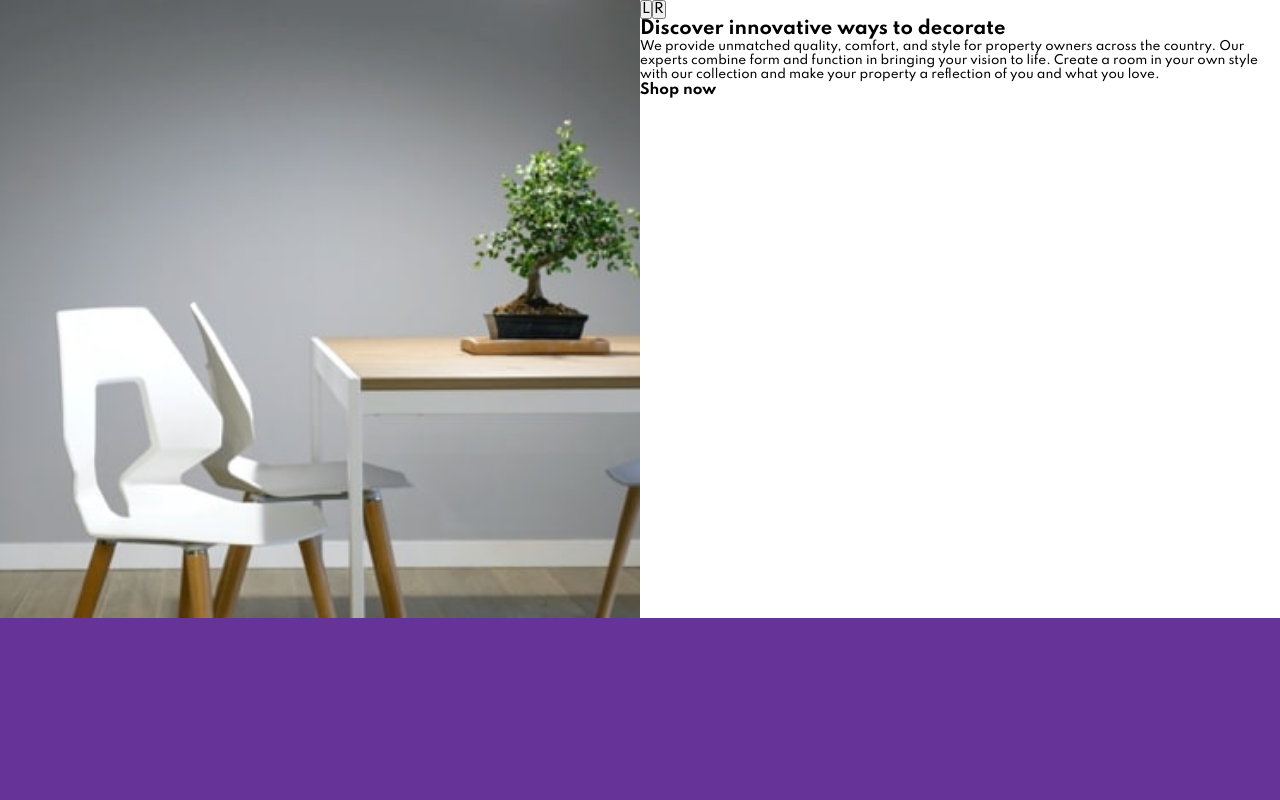
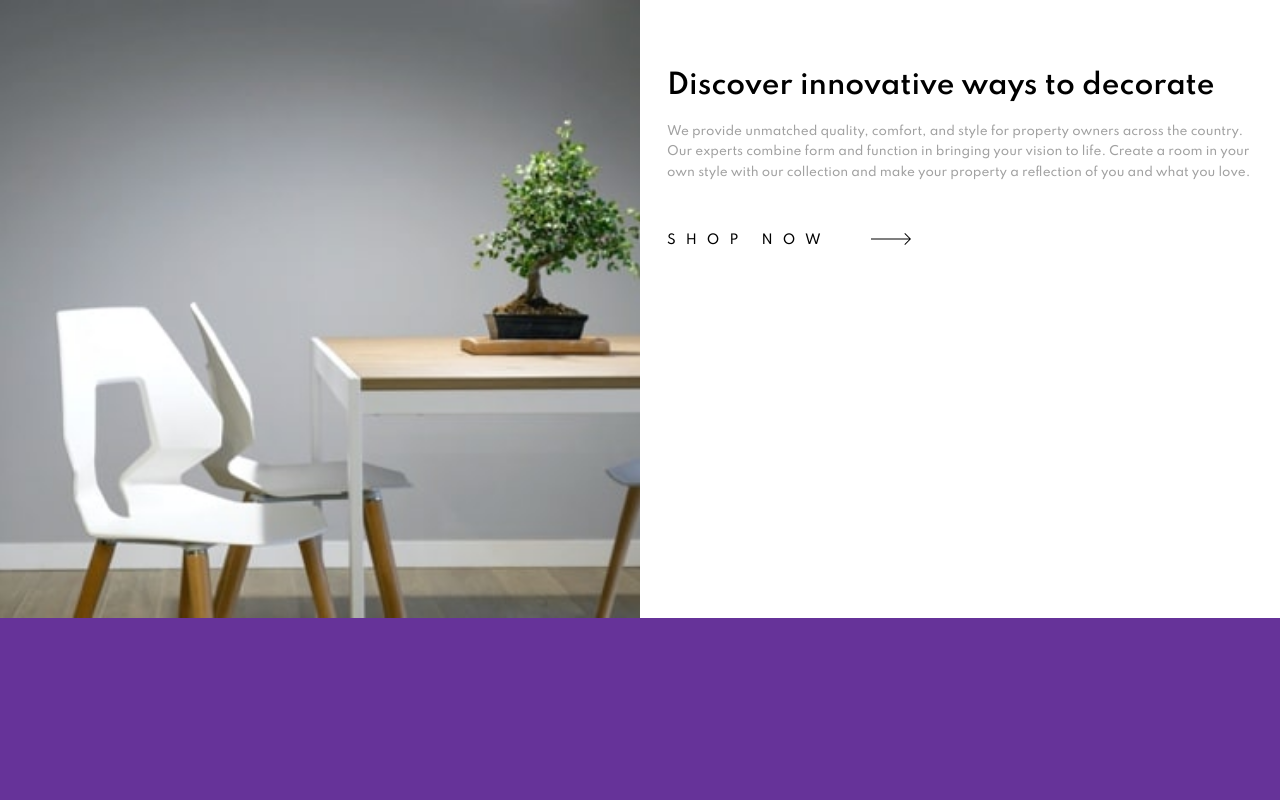
Before and after one commit to AbdielP/vue-room-homepage, a Vue app: page /#/ in a window 1280 px wide. Shown: the top 800 px of the page. Built offline with nearby package versions, Linux system fonts and the light colour scheme.

Commit message:
gallery buttons & shop now section completed

```diff
--- a/src/App.vue
+++ b/src/App.vue
@@ -1,9 +1,4 @@
 <template>
-  <!-- <div id="nav">
-    <router-link to="/">Home</router-link> |
-    <router-link to="/about">About</router-link>
-  </div> -->
-  <!-- <navigation/> -->
   <router-view/>
 </template>
 
@@ -37,11 +32,8 @@ body {
   font-size: 12px;
 }
 
-/* .app {
-  font-family: Avenir, Helvetica, Arial, sans-serif;
-  -webkit-font-smoothing: antialiased;
-  -moz-osx-font-smoothing: grayscale;
-  color: #2c3e50;
-} */
+.cursor-pointer {
+  cursor: pointer;
+}
 
 </style>
--- a/src/components/Shopnow.vue
+++ b/src/components/Shopnow.vue
@@ -1,14 +1,43 @@
 <template>
-  <section>
-    <div>
-      <button>L</button>
-      <button>R</button>
+  <section class="shopnow">
+    <div class="container">
+      <div class="container__buttons">
+        <button class="container__button cursor-pointer" type="button">
+          <svg width="14" height="24" xmlns="http://www.w3.org/2000/svg">
+            <path
+              d="M13 0L1 12l12 12"
+              stroke="#FFF"
+              fill="none"
+              fill-rule="evenodd"
+            />
+          </svg>
+        </button>
+        <button class="container__button cursor-pointer" type="button">
+          <svg width="14" height="24" xmlns="http://www.w3.org/2000/svg">
+            <path
+              d="M1 0l12 12L1 24"
+              stroke="#FFF"
+              fill="none"
+              fill-rule="evenodd"
+            />
+          </svg>
+        </button>
+      </div>
     </div>
-    <h1>Discover innovative ways to decorate</h1>
-    <p> We provide unmatched quality, comfort, and style for property owners across the country.
-  Our experts combine form and function in bringing your vision to life. Create a room in your
-  own style with our collection and make your property a reflection of you and what you love.</p>
-    <h3> Shop now</h3>
+
+    <div class="info__container">
+      <h1 class="title">Discover innovative ways to decorate</h1>
+      <p class="info__paragraph">
+        We provide unmatched quality, comfort, and style for property owners
+        across the country. Our experts combine form and function in bringing
+        your vision to life. Create a room in your own style with our collection
+        and make your property a reflection of you and what you love.
+      </p>
+      <div class="shop__container">
+        <p class="shop__paragraph">Shop now</p>
+        <svg width="40" height="12" xmlns="http://www.w3.org/2000/svg"><path d="M34.05 0l5.481 5.527h.008v.008L40 6l-.461.465v.063l-.062-.001L34.049 12l-.662-.668 4.765-4.805H0v-1h38.206l-4.82-4.86L34.05 0z" fill="#000" fill-rule="nonzero"/></svg>
+      </div>
+    </div>
   </section>
 </template>
 
@@ -19,4 +48,49 @@ export default {
 </script>
 
 <style scoped>
+.container {
+  width: 100%;
+  position: relative;
+  display: flex;
+  justify-content: flex-end;
+}
+
+.container__buttons {
+  position: absolute;
+  bottom: 100%;
+}
+
+.container__button {
+  width: 60px;
+  height: 60px;
+  border: none;
+  background: var(--color-black);
+}
+
+.info__container {
+  padding: 70px 27px;
+}
+
+.title {
+  font-size: 1.7rem;
+  font-weight: 600;
+}
+
+.info__paragraph {
+  color: var(--color-dark-gray);
+  margin: 20px 0;
+  line-height: 1.7;
+}
+
+.shop__container {
+  display: flex;
+  margin-top: 50px;
+}
+
+.shop__paragraph {
+  margin-right: 40px;
+  text-transform: uppercase;
+  font-size: .8rem;
+  letter-spacing: 10px;
+}
 </style>
```
